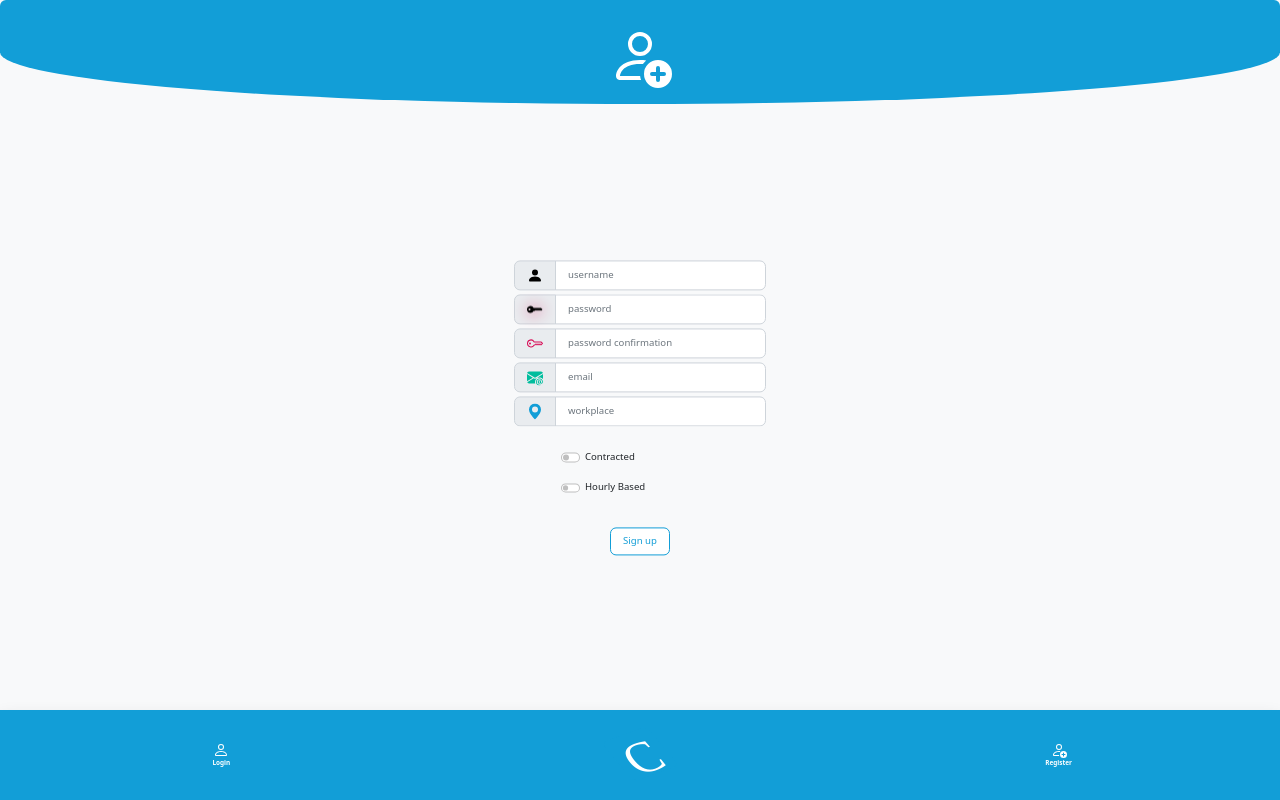
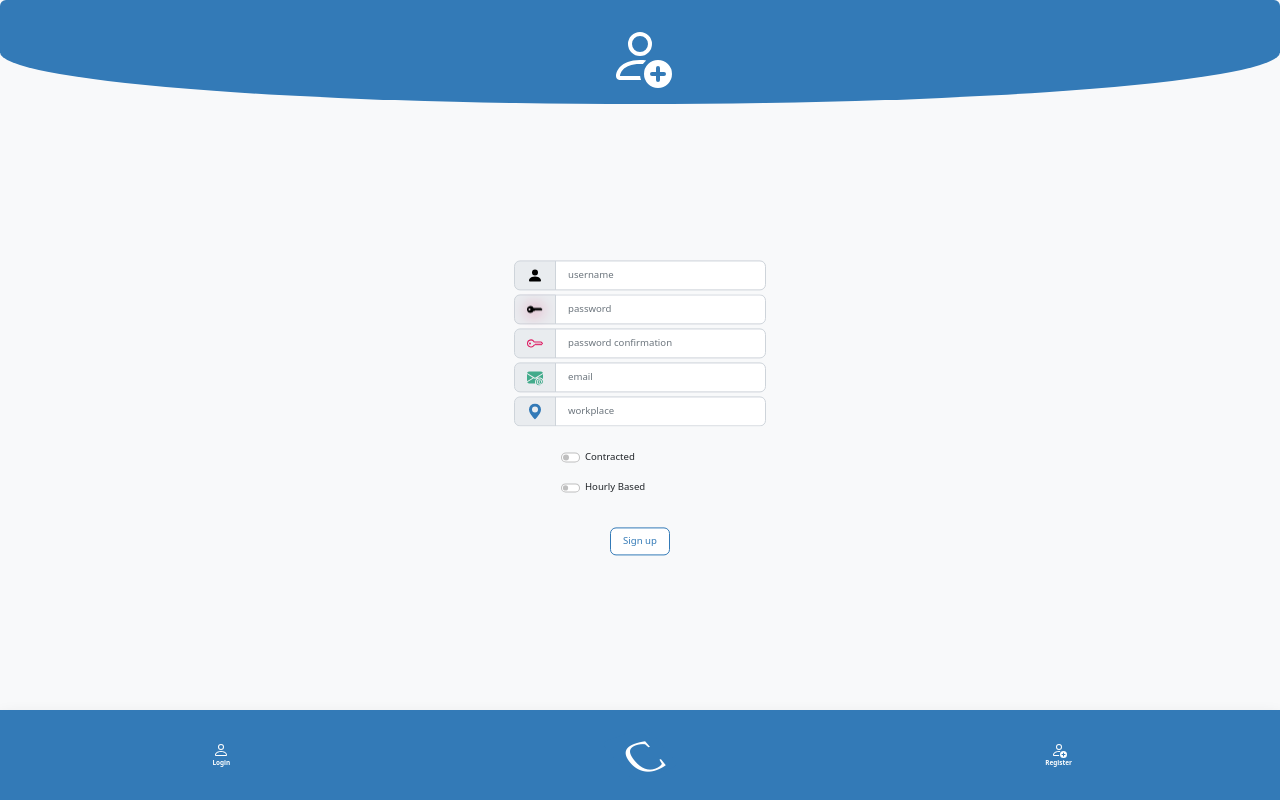
Before and after one commit to ziscoplankton/paychckr, a Flask app: page /register in a window 1280 px wide. Run offline with Flask 3, Linux system fonts and the light colour scheme; some libraries are stand-ins or nearby versions; some web fonts are replaced.

Commit message:
Colors from pythonanywhere

```diff
--- a/scss/_custom.scss
+++ b/scss/_custom.scss
@@ -1,11 +1,11 @@
-$blue:    #129ed7;
-$indigo:  #6610f2;
+$blue:    #337ab7;
+$indigo:  #129ed7;
 $purple:  rgba(153, 102, 255, 1);
 $pink:    #d63384;
-$red:     #D81159;
+$red:     #de1e64;
 $orange:  rgba(255, 159, 64, 1);
-$yellow:  #FFB627;
-$green:   #00BD9D  ;
+$yellow:  #f2c14e;
+$green:   #42ab8b  ;
 $teal:    #97efe9;
 $cyan:    rgba(75, 192, 192, 1);
 
@@ -24,7 +24,7 @@ $black:    #000 ;
 
 
 $primary:       $blue;
-$secondary:     $green;
+$secondary:     $indigo;
 $success:       $green;
 $info:          $orange;
 $warning:       $yellow;
```
Also changed, not shown: static/styles.css.
